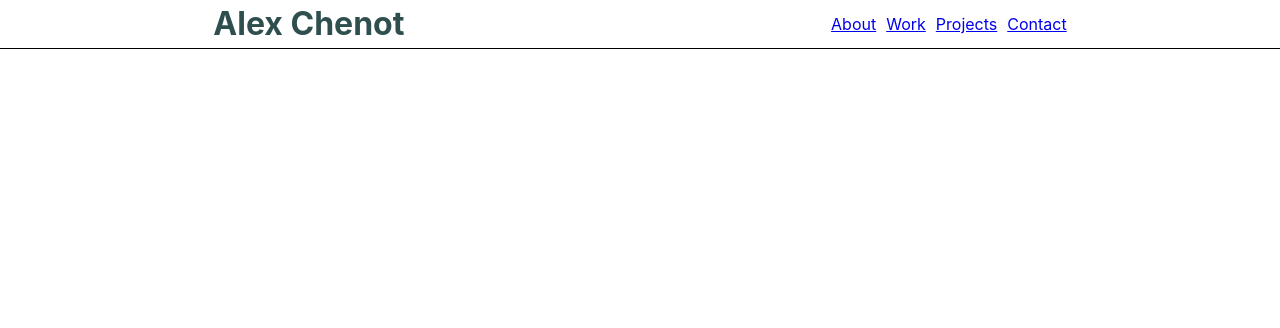
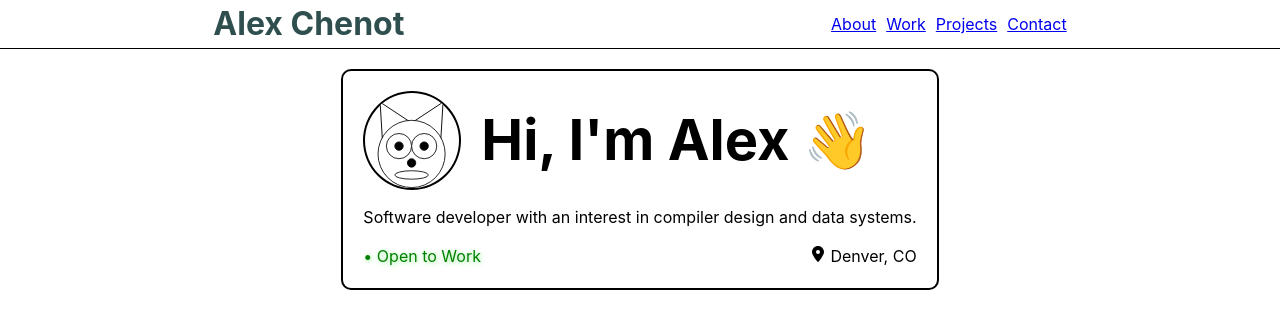
Before and after one commit to chenota/portfolio, a React (Vite) app: page / in a window 1280 px wide. Shown: the top 328 px of the page. Built offline with nearby package versions, Linux system fonts and the light colour scheme.

Commit message:
feat: Added profile card

```diff
--- a/package.json
+++ b/package.json
@@ -11,7 +11,8 @@
   },
   "dependencies": {
     "react": "^19.0.0",
-    "react-dom": "^19.0.0"
+    "react-dom": "^19.0.0",
+    "react-icons": "^5.4.0"
   },
   "devDependencies": {
     "@eslint/js": "^9.19.0",
--- /dev/null
+++ b/src/App.css
@@ -0,0 +1,8 @@
+div#cards {
+    width: 100%;
+    display: flex;
+    flex-direction: column;
+    gap: 10px;
+    align-items: center;
+    padding: 20px;
+}
--- a/src/App.jsx
+++ b/src/App.jsx
@@ -1,9 +1,14 @@
+import './App.css'
 import Header from './components/Header/Header'
+import Profile from './components/Profile/Profile'
 
 function App() {
   return (
     <>
       <Header />
+      <div id="cards">
+        <Profile work={true}/>
+      </div>
     </>
   )
 }
--- /dev/null
+++ b/src/components/Profile/Profile.css
@@ -0,0 +1,63 @@
+div#profileMain {
+    border-radius: 10px;
+    padding: 20px;
+    border: 2px solid black;
+    display: flex;
+    flex-direction: column;
+    align-items: center;
+    gap: 15px;
+}
+
+.sbs {
+    width: 100%;
+    display: flex;
+    flex-direction: row;
+    align-items: center;
+    gap: 20px;
+}
+
+.sbsLarge {
+    font-size: 1.75em;
+}
+
+.sbsApart {
+    justify-content: space-between;
+}
+
+.imgRounded {
+    border: 2px solid black;
+    border-radius: 50%;
+    height: auto;
+    width: 3.5em;
+}
+
+.textGreen {
+    text-align: center;
+    color: green;
+    text-shadow:1px 1px 5px lightgreen;
+}
+
+.textYellow {
+    text-align: center;
+    color: yellow;
+    text-shadow:1px 1px 5px yellow;
+}
+
+.wave {
+    animation-name: wave-animation;
+    animation-duration: 3s;
+    animation-iteration-count: infinite;
+    transform-origin: 70% 70%;
+    display: inline-block;
+}
+
+@keyframes wave-animation {
+    0% { transform: rotate( 0.0deg) }
+    10% { transform: rotate(14.0deg) }
+    20% { transform: rotate(-8.0deg) }
+    30% { transform: rotate(14.0deg) }
+    40% { transform: rotate(-4.0deg) }
+    50% { transform: rotate(10.0deg) }
+    60% { transform: rotate( 0.0deg) }
+    100% { transform: rotate( 0.0deg) }
+}
--- /dev/null
+++ b/src/components/Profile/Profile.jsx
@@ -0,0 +1,30 @@
+import { FaLocationDot } from 'react-icons/fa6';
+import './Profile.css'
+
+const defaultProps = {
+    work: false
+}
+
+function Profile(props) {
+    // Setup props
+    props = {
+        ...defaultProps,
+        ...props
+    };
+    // Component
+    return (
+        <div id="profileMain">
+            <div className="sbs sbsLarge">
+                <img src="/icon.svg" alt="Profile Picture" className="imgRounded" />
+                <h1>Hi, I'm Alex <span className="wave">👋</span></h1>
+            </div>
+            <div>Software developer with an interest in compiler design and data systems.</div>
+            <div className="sbs sbsApart">
+                <div className={props.work ? "textGlow textGreen" : "textGlow textYellow"}>• {props.work ? "Open to Work" : "Happily Employed!"}</div>
+                <div><FaLocationDot /> Denver, CO</div>
+            </div>
+        </div>
+    )
+}
+
+export default Profile;
```
Also changed, not shown: 1 other file (tests, documents, lock files or other folders).
